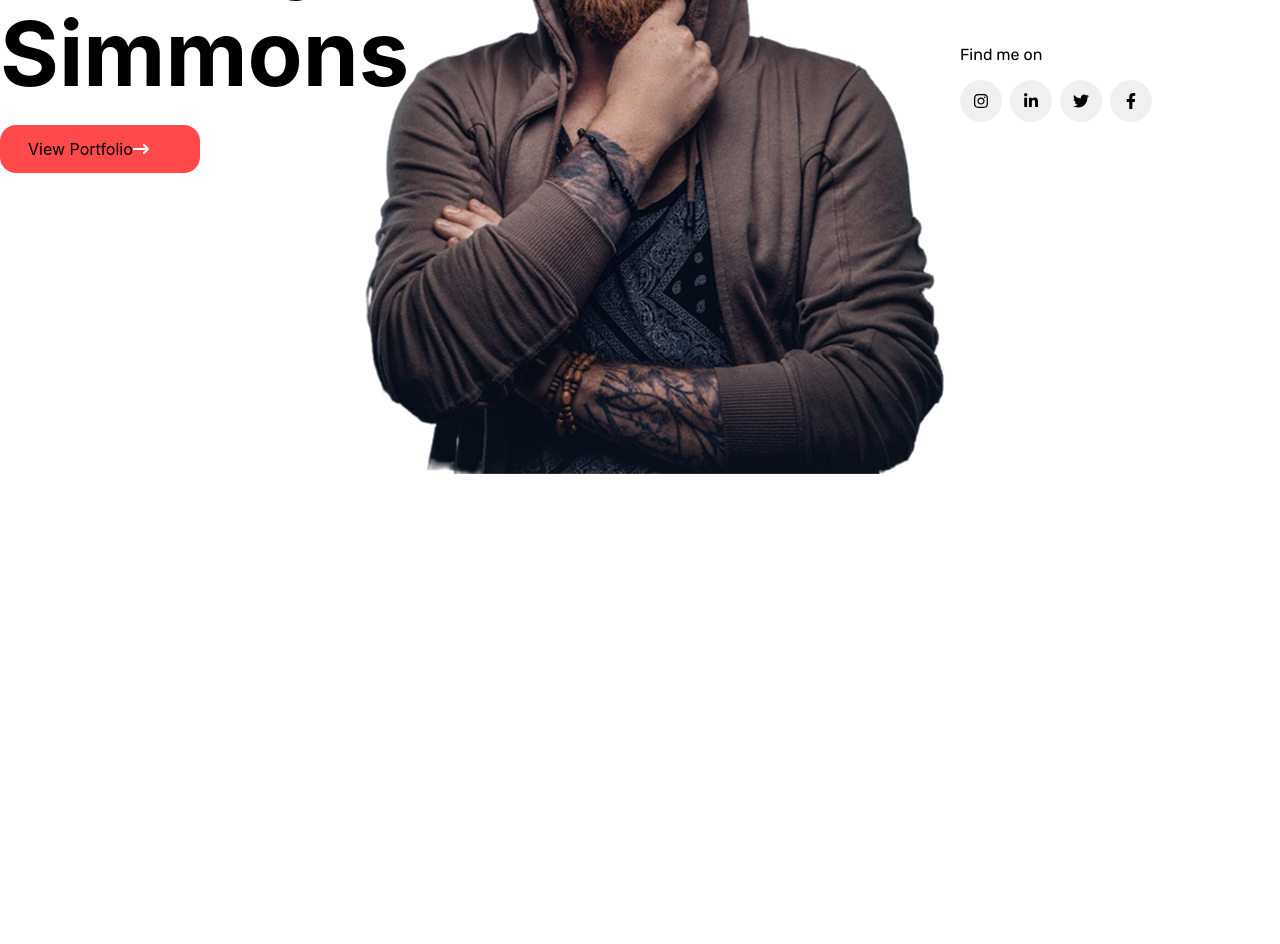
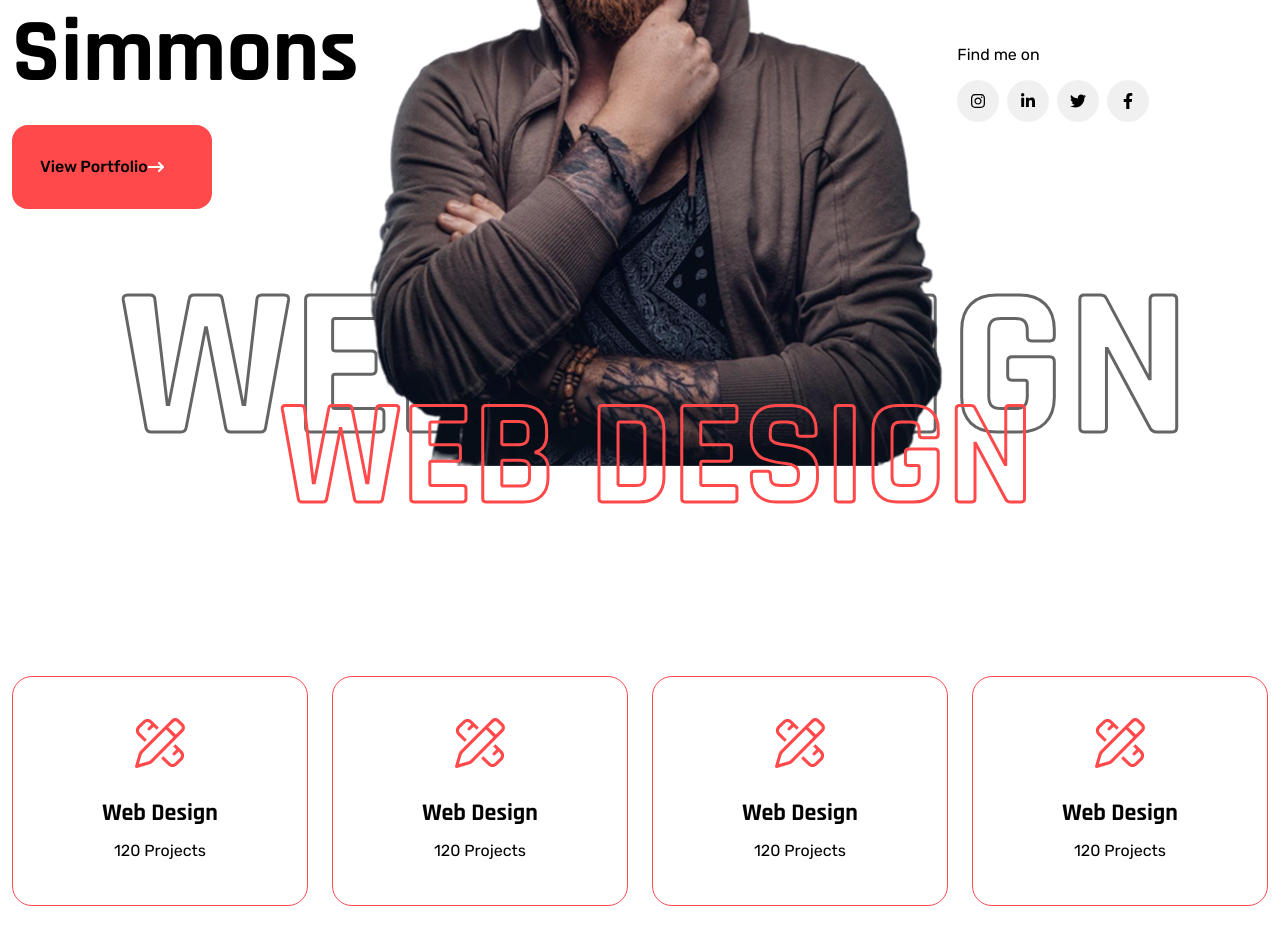
Before and after one commit to nabilislam11/Demo-portfolio, a React (Vite) app: page / in a window 1280 px wide. Shown: the part 400-1344 px from the top of the page. Before the commit the page ends 874 px from the top, so only its background shows below. Built offline with nearby package versions, Linux system fonts and the light colour scheme.

Commit message:
tpm service section complete

```diff
--- a/src/App.jsx
+++ b/src/App.jsx
@@ -7,9 +7,9 @@ import Home from './page/Home'
 function App() {
 
   return (
-   <>
-   <Home>sdff</Home>
-   </>
+    <>
+      <Home></Home>
+    </>
   )
 }
 
--- a/src/components/banner/Banner.jsx
+++ b/src/components/banner/Banner.jsx
@@ -4,8 +4,9 @@ import { FaArrowRightLong } from 'react-icons/fa6'
 import { FaFacebookF, FaInstagram, FaLinkedinIn, FaTwitter } from 'react-icons/fa'
 const Banner = () => {
     return (
-        <div>
-            <div className="  flex justify-between items-start">
+        <div className="container px-3 relative ">
+
+            <div className="flex justify-between items-start pb-[88px]">
                 <div className=" w-[25%] pt-[192px] space-y-5">
                     <div className=" ">
                         <p className='font-rajdhani font-bold  text-[28px] leading-[38px]' >Hello i’m</p>
@@ -13,14 +14,12 @@ const Banner = () => {
                             Simmons</h2>
                     </div>
                     <div className="flex items-center rounded-2xl  py-3 pl-[28px] pr-[30px] bg-[#FF494A] w-[200px] ">
-                        <p>View Portfolio</p>
+                        <p className='font-rubik  font-medium   text-[16px] leading-[60px]'>View Portfolio</p>
                         <FaArrowRightLong className='text-white' />
                     </div>
 
                 </div>
-
-
-                <div className="  items-center flex justify-center  z-[-5]">
+                <div className="    items-center flex justify-center  z-[-5]">
                     <img src={banner} alt="" />
                 </div>
                 <div className=" w-[25%] pt-[192px] flex flex-col gap-10 ">
@@ -50,6 +49,10 @@ skills that <span className='text-[#FF494A]'>web design</span>  highlights in yo
                     </div>
                 </div>
             </div>
+            <div className=" " >
+                <h2 className=' z-[-20]  absolute top-[580px] left-30 text-transparent opacity-60  select-none font-rajdhani font-bold text-[212.9px] leading-[244.8px] [-webkit-text-stroke-width:3px] [-webkit-text-stroke-color:black]   '>WEB DESIGN</h2>
+                <h2 className=' z-[-5]  absolute top-170 left-70  font-rajdhani font-bold text-[150px] leading-[172.5px] [-webkit-text-stroke-width:3px] [-webkit-text-stroke-color:#FF494A]  text-transparent translate-y-6    '>WEB DESIGN</h2>
+            </div>
         </div>
     )
 }
--- a/src/components/navbar/Navbar.jsx
+++ b/src/components/navbar/Navbar.jsx
@@ -5,7 +5,10 @@ import { TbListTree } from 'react-icons/tb'
 import ThemeToggle from '../themetoggle/ThemeToggle'
 const Navbar = () => {
   return (
-    <div className='flex justify-between items-center py-2.5  bg-[#F4F4F4] shadow-[0,7,18,0,181010/8] '>
+    <div className="bg-[#F4F4F4] shadow-[0,7,18,0,181010/8]">
+
+
+      <div className='container  flex justify-between items-center py-2.5  px-3   '>
         <div className="">
           <div className="">
             <img src={logo} alt="" />
@@ -42,6 +45,8 @@ const Navbar = () => {
 
         </div>
       </div>
+
+    </div>
   )
 }
 
--- /dev/null
+++ b/src/components/tpm-service/TpmService.jsx
@@ -0,0 +1,41 @@
+import React from 'react'
+import tpm1 from "../../assets/tpm1.svg"
+const TpmService = () => {
+    return (
+        <div className='container px-3 py-[90px] '>
+            <div className="grid grid-cols-1 sm:grid-cols-2 lg:grid-cols-4 gap-6 ">
+                <div className="py-[41px]  mt-8 flex flex-col items-center justify-between text-center gap-7 rounded-[20px] border border-[#FF494A] ">
+                    <img src={tpm1} alt="" />
+                    <div className="space-y-2 ">
+                        <h2 className='font-rajdhani font-bold  text-[24px] leading-[34px]'>Web Design</h2>
+                        <p className='font-rubik  font-normal   text-[16px] leading-[26px]'>120 Projects</p>
+                    </div>
+                </div>
+                <div className="py-[41px]  mt-8 flex flex-col items-center justify-between text-center gap-7 rounded-[20px] border border-[#FF494A] ">
+                    <img src={tpm1} alt="" />
+                    <div className="space-y-2 ">
+                        <h2 className='font-rajdhani font-bold  text-[24px] leading-[34px]'>Web Design</h2>
+                        <p className='font-rubik  font-normal   text-[16px] leading-[26px]'>120 Projects</p>
+                    </div>
+                </div>
+                <div className="py-[41px]  mt-8 flex flex-col items-center justify-between text-center gap-7 rounded-[20px] border border-[#FF494A] ">
+                    <img src={tpm1} alt="" />
+                    <div className="space-y-2 ">
+                        <h2 className='font-rajdhani font-bold  text-[24px] leading-[34px]'>Web Design</h2>
+                        <p className='font-rubik  font-normal   text-[16px] leading-[26px]'>120 Projects</p>
+                    </div>
+                </div>
+                <div className="py-[41px]  mt-8 flex flex-col items-center justify-between text-center gap-7 rounded-[20px] border border-[#FF494A] ">
+                    <img src={tpm1} alt="" />
+                    <div className="space-y-2 ">
+                        <h2 className='font-rajdhani font-bold  text-[24px] leading-[34px]'>Web Design</h2>
+                        <p className='font-rubik  font-normal   text-[16px] leading-[26px]'>120 Projects</p>
+                    </div>
+                </div>
+            </div>
+
+        </div>
+    )
+}
+
+export default TpmService
--- a/src/index.css
+++ b/src/index.css
@@ -1,10 +1,10 @@
-@import url('https://fonts.googleapis.com/css2?family=Inter:ital,opsz,wght@0,14..32,100..900;1,14..32,100..900&family=Rajdhani:wght@300;400;500;600;700&family=Rubik:ital,wght@0,300..900;1,300..900&display=swap');
+@import url("https://fonts.googleapis.com/css2?family=Inter:ital,opsz,wght@0,14..32,100..900;1,14..32,100..900&family=Rajdhani:wght@300;400;500;600;700&family=Rubik:ital,wght@0,300..900;1,300..900&display=swap");
 @import "tailwindcss";
 @config "../tailwind.config.js"; /* 👈 Ei line ta apnar config file-ke v4 er sathe connect korbe */
 
 @layer utilities {
   .container {
-    @apply max-w-322.5 mx-auto;
+    @apply max-w-322.5 px-3 mx-auto;
   }
 }
 
@@ -17,7 +17,6 @@ a {
   color: black;
 }
 
-
 ul {
   list-style-type: none;
   padding: 0;
@@ -25,6 +24,7 @@ ul {
 }
 
 @theme {
-  --font-rubik:Rubik, sans-serif;
-    --font-inter:Inter, sans-serif;
-    --font-rajdhani:Rajdhani, sans-serif,}
+  --font-rubik: Rubik, sans-serif;
+  --font-inter: Inter, sans-serif;
+  --font-rajdhani: Rajdhani, sans-serif;
+}
--- a/src/page/Home.jsx
+++ b/src/page/Home.jsx
@@ -1,20 +1,20 @@
 import React from 'react'
 import Navbar from '../components/navbar/Navbar'
-import ThemeToggle from '../components/themetoggle/ThemeToggle'
 import Banner from '../components/banner/Banner'
+import TpmService from '../components/tpm-service/TpmService'
 
 const Home = () => {
   return (
     <>
-    <div className=" container">
+      <div>
 
-  <Navbar></Navbar>
-  <Banner></Banner>
-
-    </div>
+        <Navbar></Navbar>
+        <Banner></Banner>
+        <TpmService></TpmService>
+      </div>
 
 
-   </>
+    </>
   )
 }
 
```
Also changed, not shown: src/assets/tpm1.svg (added). Lines whose indentation alone changed are shown as unchanged.
